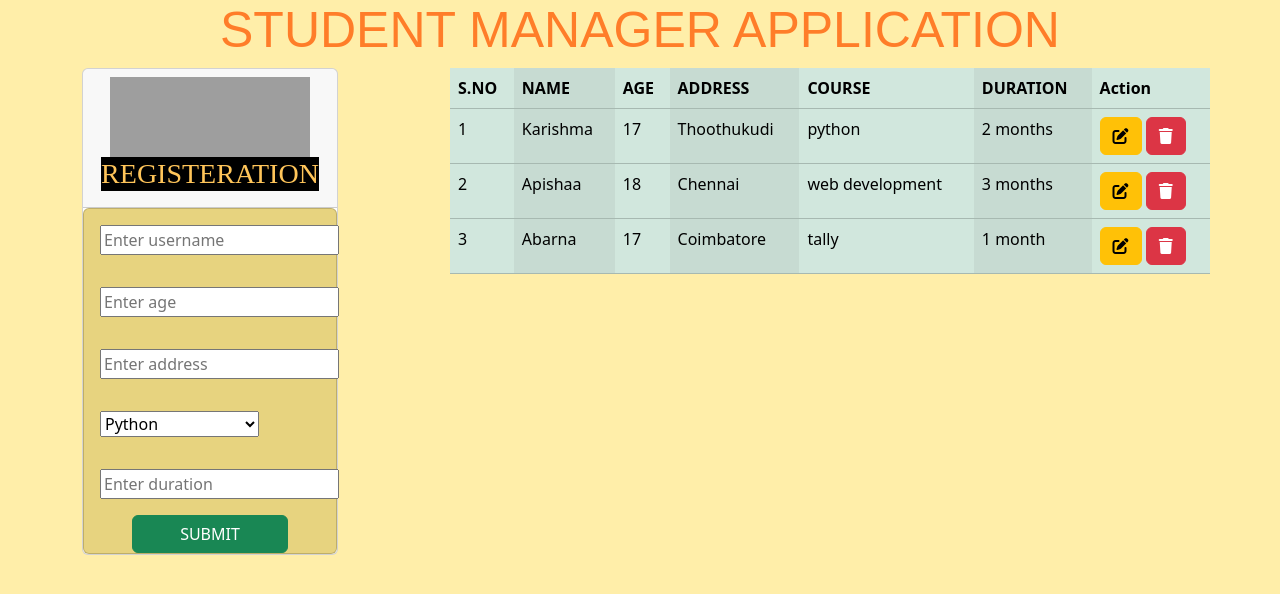
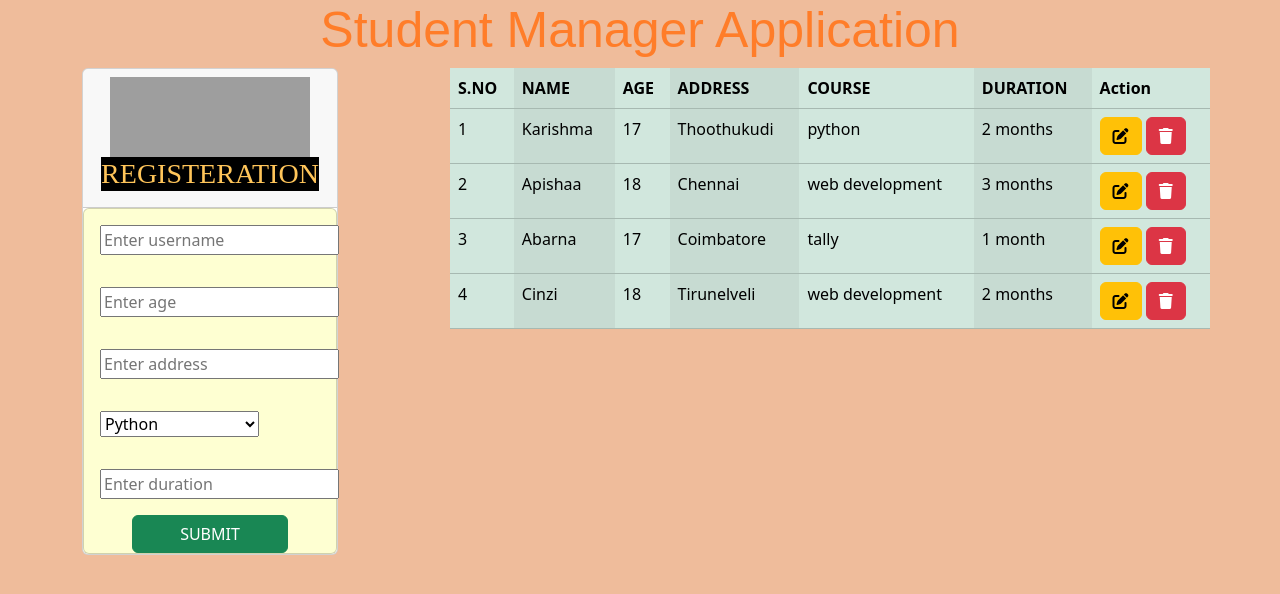
Before and after one commit to karishma1827/Stud_Manager, a Flask app: page / in a window 1280 px wide. Shown: the top 594 px of the page. Run offline with Flask 3, Linux system fonts and the light colour scheme; some libraries are stand-ins or nearby versions; grey boxes are pictures that could not be loaded.

Commit message:
duration

```diff
--- a/data/student.json
+++ b/data/student.json
@@ -23,6 +23,14 @@
          "address": "Coimbatore",
          "course": "tally",
          "duration": "1 month"
+      },
+      {
+         "sno": 4,
+         "username": "Cinzi",
+         "age": "18",
+         "address": "Tirunelveli",
+         "course": "web development",
+         "duration": "2 months"
       }
    ]
 }
--- a/static/style.css
+++ b/static/style.css
@@ -3,7 +3,7 @@
 }
 
 .bg{
-    background-color: #FFEEA9;
+    background-color: #EFBC9B;
 
 }
 
@@ -31,5 +31,5 @@
   }
 
   .bg2{
-    background-color: #E7D37F;
+    background-color: #FEFFD2;
   }
--- a/templates/index.html
+++ b/templates/index.html
@@ -12,7 +12,7 @@
 
 </head>
 <body class="bg">
-    <h1 class="alignment font">STUDENT MANAGER APPLICATION</h1>
+    <h1 class="alignment font">Student Manager Application</h1>
     <div class="container">
         <div class="row">
             <div class="col-4">
```
